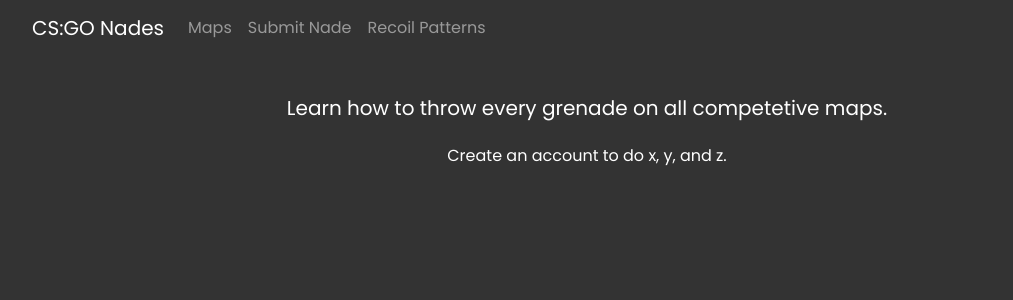
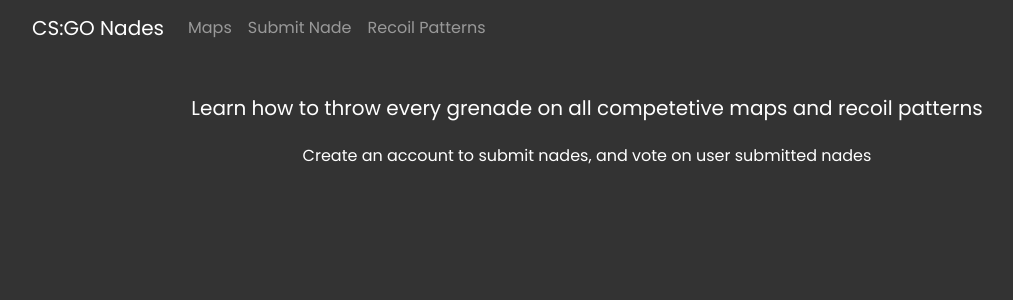
Before and after one commit to JakeFanelli/CS-GO-Nades-2.0-MERN, a React (Create React App) app in the folder frontend/: page / in a window 1280 px wide. Shown: the top 300 px of the page, without its empty margins (53-1066 px from the left). Built offline with nearby package versions, Linux system fonts and the light colour scheme; no server answers.

Commit message:
picture not selectable, and updating text on home page. Really need a design for landing page....

```diff
--- a/frontend/src/App.css
+++ b/frontend/src/App.css
@@ -116,6 +116,10 @@ h2 {
   z-index: 1;
   border-radius: 2%;
   border: 1px solid #333;
+  -webkit-user-select: none; /* Safari 3.1+ */
+  -moz-user-select: none; /* Firefox 2+ */
+  -ms-user-select: none; /* IE 10+ */
+  user-select: none; /* Standard syntax */
 }
 .imgContainer:hover > .thumbnail > .mapPic {
   transform: scale(1.1);
--- a/frontend/src/components/Index.js
+++ b/frontend/src/components/Index.js
@@ -3,9 +3,12 @@ import React from "react";
 const Index = props => (
   <div className="container">
     <h5 className="welcomeText">
-      Learn how to throw every grenade on all competetive maps.
+      Learn how to throw every grenade on all competetive maps and recoil
+      patterns
     </h5>
-    <p className="subText">Create an account to do x, y, and z.</p>
+    <p className="subText">
+      Create an account to submit nades, and vote on user submitted nades
+    </p>
   </div>
 );
 
```
